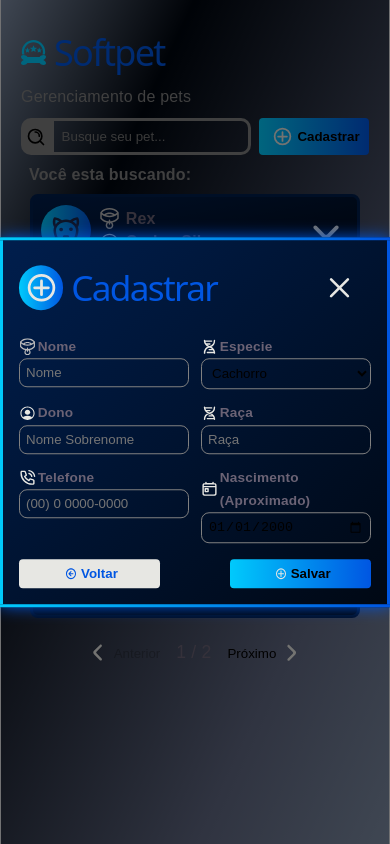
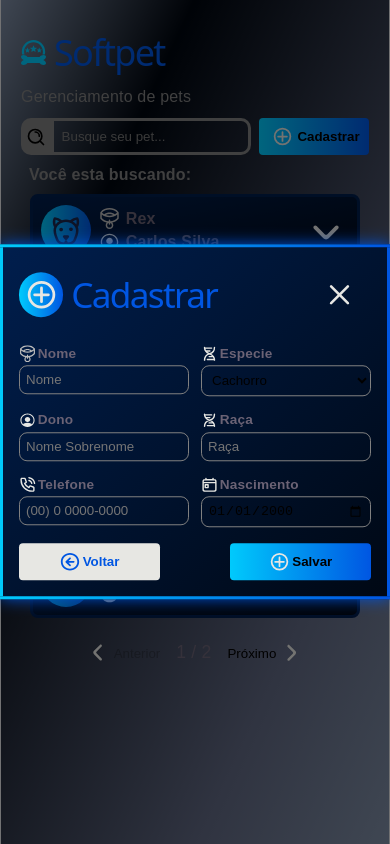
Before and after one commit to Jore-X/softpet-petshop, a React (Vite) app: page / in a window 390 px wide. Both pictures are taken after a click on the button "Cadastrar". Built offline with nearby package versions, Linux system fonts and the light colour scheme.

Commit message:
Finaliza funcionalidades e responsividade do SoftPet

```diff
--- a/src/components/PetModal/PetModal.css
+++ b/src/components/PetModal/PetModal.css
@@ -154,18 +154,20 @@
 
   border: none;
   border-radius: 4px;
-  padding: 4px 8px;
+  padding: 8px;
+  gap: 2px;
 
-  aspect-ratio: 5/1;
+  /* aspect-ratio: 5/1; */
   width: 40%;
   max-width: 231px;
+  height: 100%;
   max-height: 40px;
 
   font-weight: 700;
 }
 
 .btnsModal-box > * img {
-  padding: 4px;
+  width: 1.6em;
 }
 
 .btnsModal-box > .cancel > *,
--- a/src/components/PetModal/PetModal.jsx
+++ b/src/components/PetModal/PetModal.jsx
@@ -155,9 +155,7 @@ function PetModal(props) {
           <div className="itemGrid">
             <label htmlFor="inputDate">
               <img src={calendar} alt="" />
-              <span>
-                Nascimento <span>(Aproximado)</span>
-              </span>
+              <span>Nascimento</span>
             </label>
             <input
               readOnly={props.choice_modal === "toDelete"}
```
